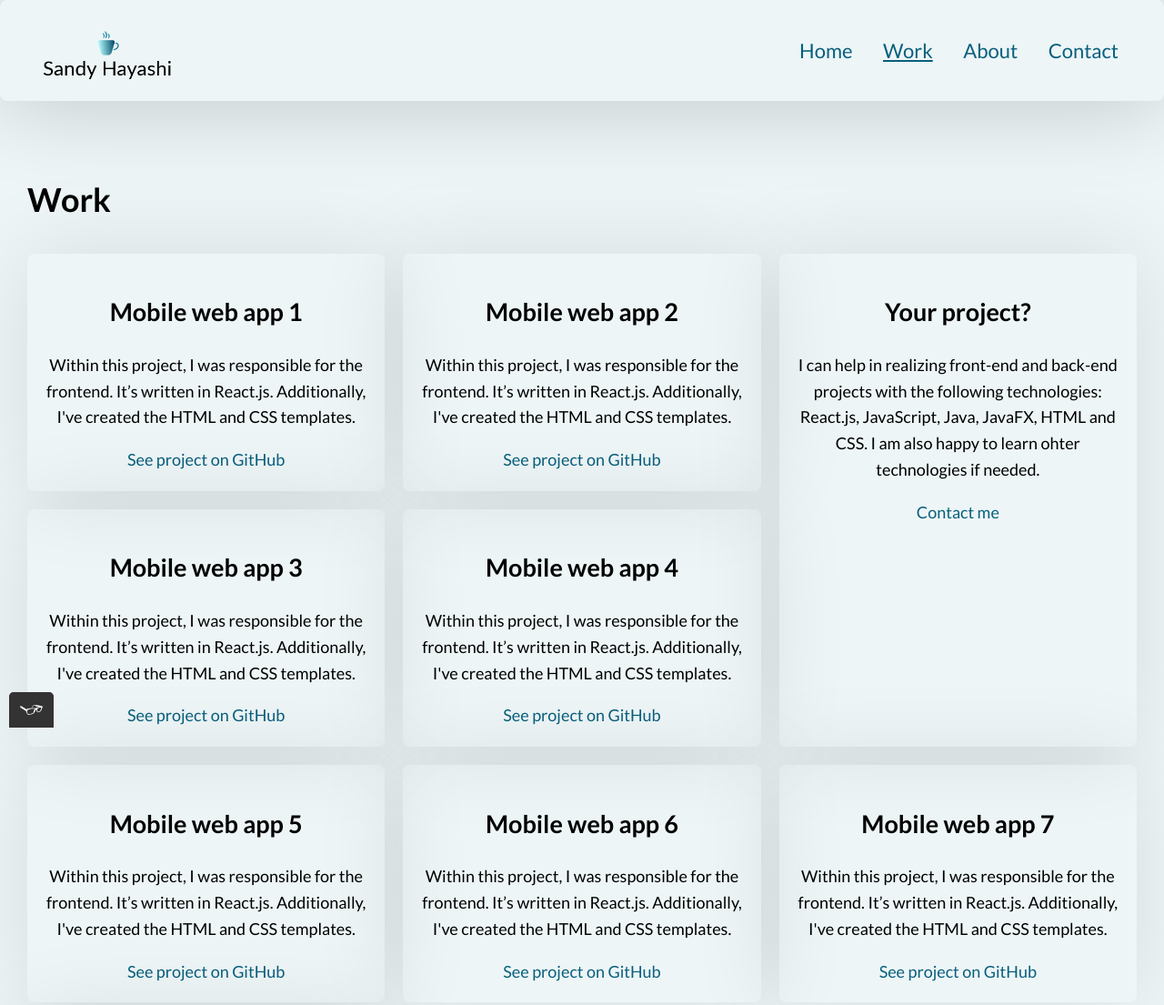
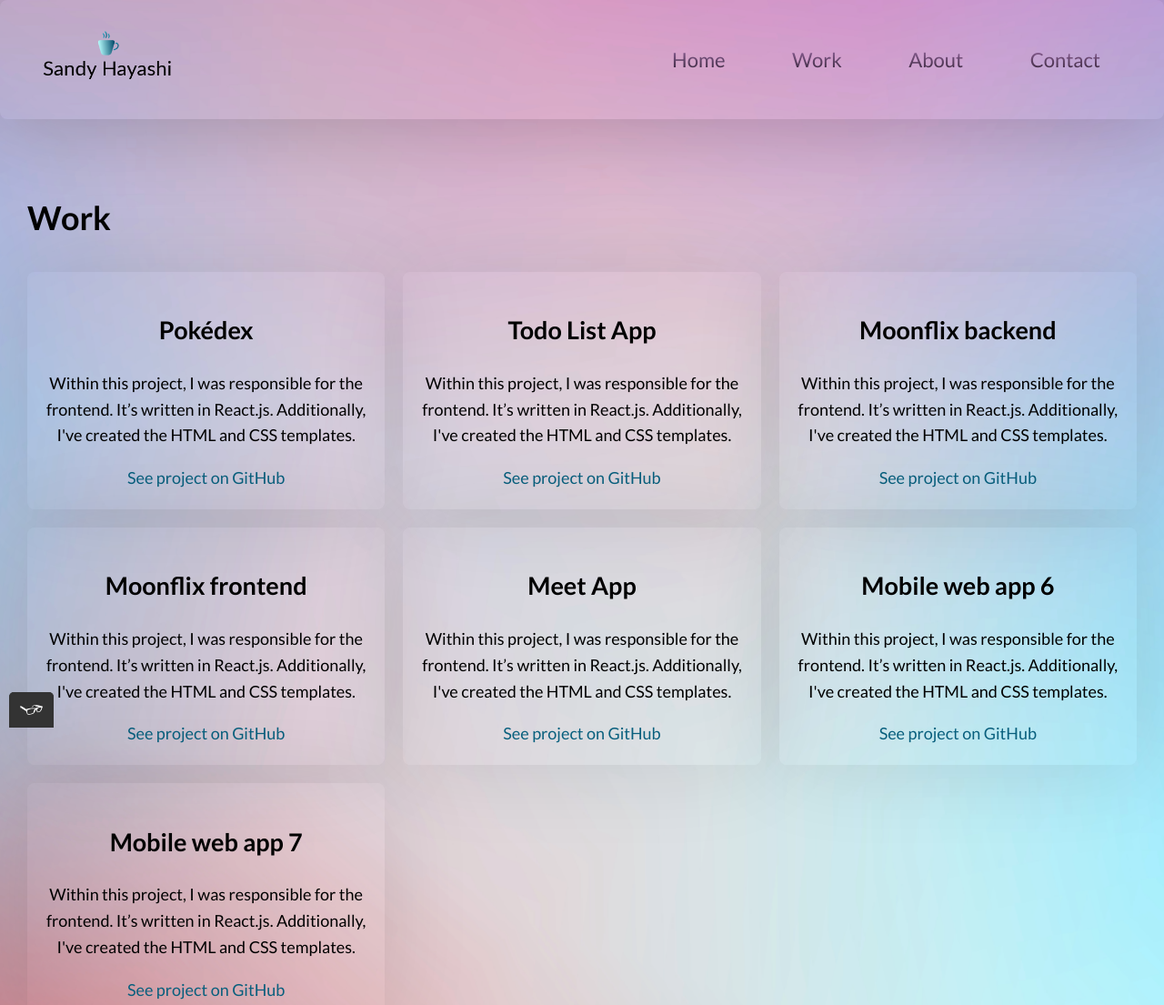
Before and after one commit to shillari/portifolio-frontend, a plain HTML site: page work.html in a window 1280 px wide. Shown: the top 1105 px of the page at 91% size. Drawn offline with nearby package versions, Linux system fonts and the light colour scheme.

Commit message:
background changed

```diff
--- a/css/style.production.css
+++ b/css/style.production.css
@@ -20,7 +20,10 @@ body {
   font-style: normal;
   line-height: 1.6;
   font-size: 18px;
-  background-color: #edf5f6;
+  background-image: url('../img/background-colors.png');
+  background-position: center; /* Center the image */
+  background-repeat: no-repeat; /* Do not repeat the image */
+  background-size: cover;
   -webkit-box-pack: center;
   -ms-flex-pack: center;
   justify-content: center;
@@ -247,14 +250,6 @@ textarea {
     min-height: auto;
     margin: 0;
   }
-
-  .grid__item:last-child {
-    -ms-grid-column: 3;
-    grid-column: 3 / 3;
-    -ms-grid-row: 1;
-    -ms-grid-row-span: 2;
-    grid-row: 1 / 3;
-  }
 }
 
 /* common page components */
@@ -344,6 +339,48 @@ td {
   flex-direction: column;
   text-align: center;
   bottom: 10px;
+}
+
+/* Base styles for the navigation list items */
+.navigation-list__item {
+  display: inline-block;
+  padding: 10px 20px;
+  background: -webkit-linear-gradient(#c989d6, #000000);
+  -webkit-background-clip: text;
+  background-clip: text;
+  -webkit-text-fill-color: transparent;
+  text-decoration: none;
+  transition: color 0.3s ease, transform 0.3s ease;
+  position: relative;
+}
+
+/* Add hover effect */
+.navigation-list__item:hover {
+  background: -webkit-linear-gradient(#c989d6, #000000);
+  -webkit-background-clip: text;
+  background-clip: text;
+  -webkit-text-fill-color: transparent;
+  text-decoration: none;
+  transform: translateY(-5px); /* Slight movement upwards */
+}
+
+/* Optional: Adding an underline effect */
+.navigation-list__item::after {
+  content: "";
+  position: absolute;
+  width: 100%;
+  transform: scaleX(0);
+  height: 2px;
+  bottom: 0;
+  left: 0;
+  background-color: #7b6d7ec7; /* Underline color */
+  transform-origin: bottom right;
+  transition: transform 0.3s ease;
+}
+
+.navigation-list__item:hover::after {
+  transform: scaleX(1);
+  transform-origin: bottom left;
 }
 
 /* start
@@ -562,11 +599,6 @@ td {
     grid-gap: 10px;
   }
 
-  .grid__item:last-child {
-    grid-column: auto / auto;
-    grid-row: auto / auto;
-  }
-
   h1 {
     font-size: 22px;
   }
--- a/css/styles.css
+++ b/css/styles.css
@@ -27,7 +27,10 @@ body {
   font-style: normal;
   line-height: 1.6;
   font-size: 18px;
-  background-color: var(--bg-body);
+  background-image: url('../img/background-colors.png');
+  background-position: center; /* Center the image */
+  background-repeat: no-repeat; /* Do not repeat the image */
+  background-size: cover;
   justify-content: center;
   align-items: center;
   margin: 0 auto;
@@ -41,8 +44,20 @@ textarea {
   border-radius: 5px;
 }
 
-.page-header,
 .page-header__collapse {
+  display: none;
+  min-height: 96px;
+}
+
+.page-header__collapse nav {
+  display: flex;
+  width: 100%;
+  background-color: var(--bg-body);
+  box-shadow: 0 0 100px rgba(0, 0, 0, 0.2);
+  border-radius: 8px;
+}
+
+.page-header {
   display: flex;
   width: 100%;
   padding: 20px;
@@ -60,8 +75,14 @@ textarea {
   text-align: right;
 }
 
+.page-header nav {
+  align-items: center !important;
+}
+
 .navigation-list {
   list-style-type: none;
+  align-items: center !important;
+  margin-top: 15px;
 }
 
 .navigation-list li {
@@ -91,7 +112,7 @@ section {
 }
 
 .presentation-text {
-  padding: 50px;
+  padding: 80px;
 }
 
 .profile__portrait {
@@ -193,6 +214,10 @@ textarea {
 
 .work-section h1 {
   margin: 30px;
+}
+
+.work-section h3 {
+  padding: 30px;
 }
 
 /* Alternative to browsers that don't support grid. */
@@ -424,6 +449,14 @@ td {
 }
 
 @media all and (max-width: 750px) {
+  .page-header__collapse {
+    display: flex;
+  }
+
+  .page-header {
+    display: none;
+  }
+
   .grid {
     grid-gap: 10px;
   }
--- a/work.html
+++ b/work.html
@@ -5,7 +5,8 @@
    <meta charset="UTF-8">
    <meta name="viewport" content="width=device-width, initial-scale=1.0">
    <!-- Reset default browser settings-->
-        <link rel="stylesheet" type="text/css" href="https://cdnjs.cloudflare.com/ajax/libs/normalize/8.0.1/normalize.min.css">
+   <link rel="stylesheet" type="text/css"
+      href="https://cdnjs.cloudflare.com/ajax/libs/normalize/8.0.1/normalize.min.css">
    <link rel="stylesheet" type="text/css" href="css/style.production.css">
    <link rel="shortcut icon" href="./img/favicon-a-cup-of-coffee-no-background.svg">
    <title>Home</title>
@@ -13,9 +14,10 @@
 
 <body>
    <header class="page-header">
-            <img class="page-header__item" src="img/Logo_latofont.png" alt="Personal logo of Sandy Hayashi, a text logo in uppercase letters that consists of my name">
+      <img class="page-header__item" src="img/Logo_latofont.png"
+         alt="Personal logo of Sandy Hayashi, a text logo in uppercase letters that consists of my name">
 
-            <nav class="page-header__item">
+      <nav class="page-header__item highlightTextOut">
          <ul role="menubar" class="navigation-list">
             <li role="presentation">
                <a href="index.html" role="menuitem" class="navigation-list__item">Home</a>
@@ -36,67 +38,60 @@
       <h1>Work</h1>
       <div class="grid">
          <div class="grid__item">
-                    <h2>Mobile web app 1</h2>
+            <h2>Pokédex</h2>
             <p>
-                       Within this project, I was responsible for the frontend. It’s written in React.js. Additionally, I've created the HTML and CSS templates.
+               Within this project, I was responsible for the frontend. It’s written in React.js. Additionally, I've
+               created the HTML and CSS templates.
             </p>
             <a href="#">See project on GitHub</a>
          </div>
          <div class="grid__item">
-                    <h2>Mobile web app 2</h2>
+            <h2>Todo List App</h2>
             <p>
-                       Within this project, I was responsible for the frontend. It’s written in React.js. Additionally, I've created the HTML and CSS templates.
+               Within this project, I was responsible for the frontend. It’s written in React.js. Additionally, I've
+               created the HTML and CSS templates.
             </p>
             <a href="#">See project on GitHub</a>
          </div>
          <div class="grid__item">
-                    <h2>Mobile web app 3</h2>
+            <h2>Moonflix backend</h2>
             <p>
-                       Within this project, I was responsible for the frontend. It’s written in React.js. Additionally, I've created the HTML and CSS templates.
+               Within this project, I was responsible for the frontend. It’s written in React.js. Additionally, I've
+               created the HTML and CSS templates.
             </p>
             <a href="#">See project on GitHub</a>
          </div>
          <div class="grid__item">
-                    <h2>Mobile web app 4</h2>
+            <h2>Moonflix frontend</h2>
             <p>
-                       Within this project, I was responsible for the frontend. It’s written in React.js. Additionally, I've created the HTML and CSS templates.
+               Within this project, I was responsible for the frontend. It’s written in React.js. Additionally, I've
+               created the HTML and CSS templates.
             </p>
             <a href="#">See project on GitHub</a>
          </div>
          <div class="grid__item">
-                    <h2>Mobile web app 5</h2>
+            <h2>Meet App</h2>
             <p>
-                       Within this project, I was responsible for the frontend. It’s written in React.js. Additionally, I've created the HTML and CSS templates.
+               Within this project, I was responsible for the frontend. It’s written in React.js. Additionally, I've
+               created the HTML and CSS templates.
             </p>
             <a href="#">See project on GitHub</a>
          </div>
          <div class="grid__item">
             <h2>Mobile web app 6</h2>
             <p>
-                       Within this project, I was responsible for the frontend. It’s written in React.js. Additionally, I've created the HTML and CSS templates.
+               Within this project, I was responsible for the frontend. It’s written in React.js. Additionally, I've
+               created the HTML and CSS templates.
             </p>
             <a href="#">See project on GitHub</a>
          </div>
          <div class="grid__item">
             <h2>Mobile web app 7</h2>
             <p>
-                       Within this project, I was responsible for the frontend. It’s written in React.js. Additionally, I've created the HTML and CSS templates.
+               Within this project, I was responsible for the frontend. It’s written in React.js. Additionally, I've
+               created the HTML and CSS templates.
             </p>
             <a href="#">See project on GitHub</a>
-                 </div>
-                 <div class="grid__item">
-                    <h2>Mobile web app 8</h2>
-                    <p>
-                       Within this project, I was responsible for the frontend. It’s written in React.js. Additionally, I've created the HTML and CSS templates.
-                    </p>
-                    <a href="#">See project on GitHub</a>
-                 </div>
-                 <div class="grid__item">
-                    <h2>Your project?</h2>
-                    <p>
-                       I can help in realizing front-end and back-end projects with the following technologies: React.js, JavaScript, Java, JavaFX, HTML and CSS. I am also happy to learn ohter technologies if needed.
-                    </p>
-                    <a href="contact.html">Contact me</a>
          </div>
       </div>
    </section>
```
Also changed, not shown: img/Logo.png (deleted), img/background-colors.png (added), img/screenshots/pokedex/pokedex.png (added), img/screenshots/pokedex/pokedex_512.png (added). Lines whose indentation alone changed are shown as unchanged.
